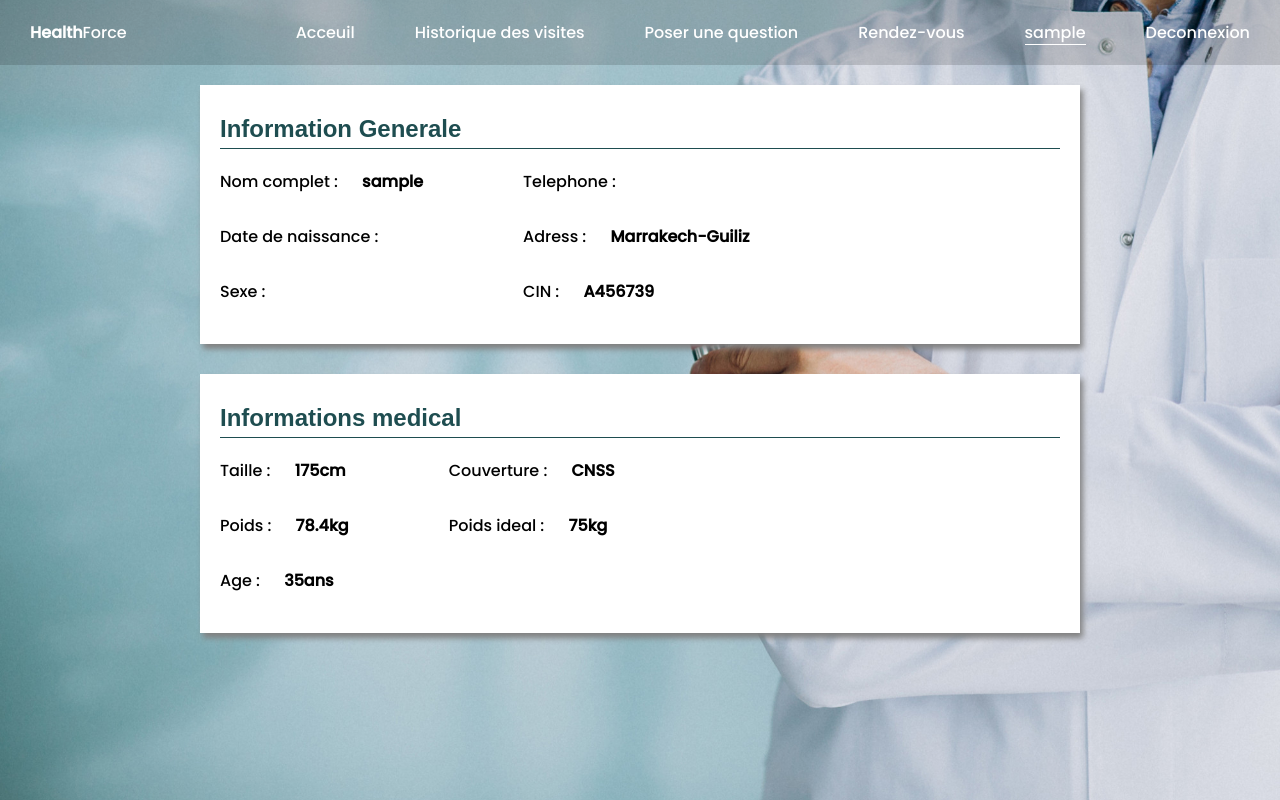
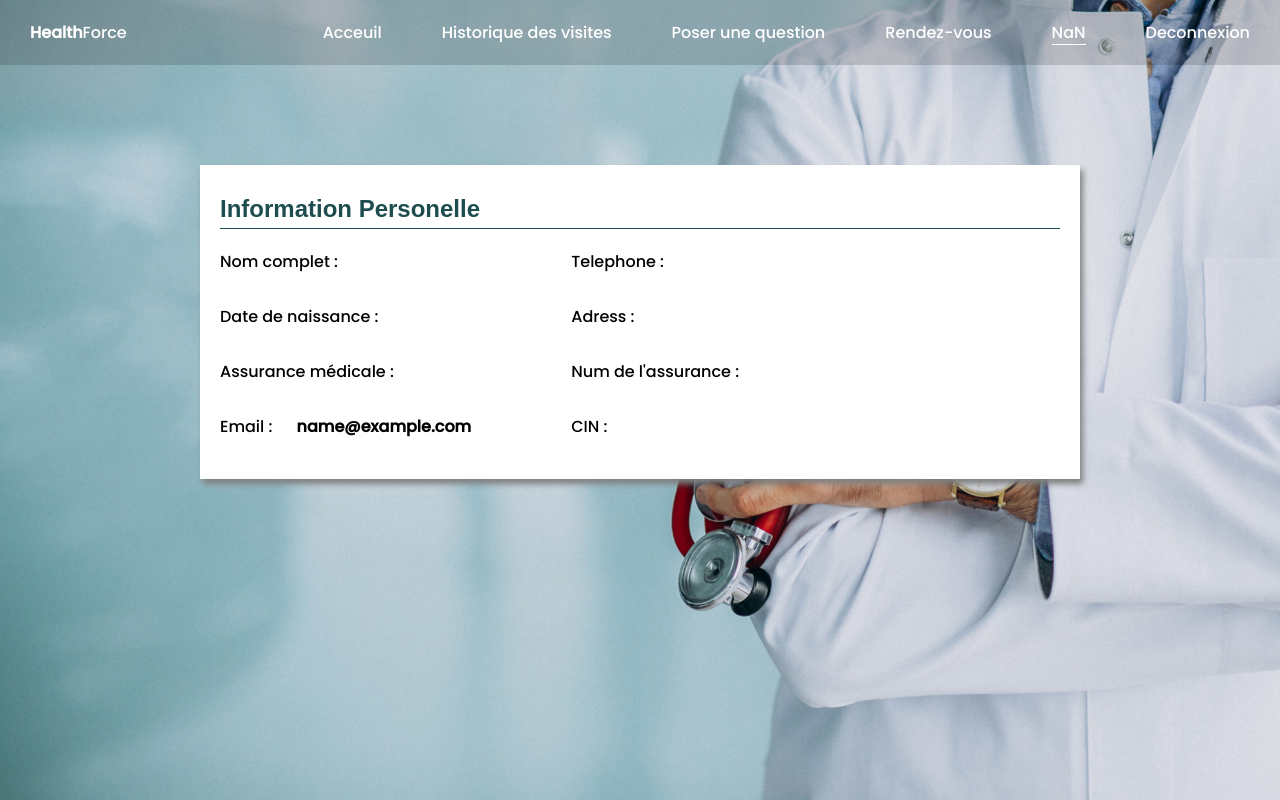
Before and after one commit to bader-t/HealthForce, a React (Create React App) app: page /profile in a window 1280 px wide. Built offline with nearby package versions, Linux system fonts and the light colour scheme; sample sign-in values are in the browser's storage.

Commit message:
some changes for hosting

```diff
--- a/src/components/navbar/Navbar.js
+++ b/src/components/navbar/Navbar.js
@@ -26,7 +26,9 @@ function Navbar(props) {
     setCurrentUser(undefined);
   };
 
-  const profile = currentUser ? currentUser.username : "";
+  const profile = currentUser
+    ? currentUser.first_name + currentUser.last_name
+    : "";
   const authentified = [
     {
       label: "Acceuil",
--- a/src/pages/home/Home.js
+++ b/src/pages/home/Home.js
@@ -26,7 +26,10 @@ const Home = () => (
         &nbsp;&nbsp;+212 5 23 24 12 45
       </div>
       <div>
-        réclamation <img src="./assets/chevron.svg" alt="chevron" />
+        réclamation
+        <Link to="/question">
+          <img src="./assets/chevron.svg" alt="chevron" />
+        </Link>
       </div>
     </div>
   </div>
--- a/src/pages/login/Login.js
+++ b/src/pages/login/Login.js
@@ -59,7 +59,7 @@ function Login() {
 
           <input
             type="text"
-            placeholder="nom complet.."
+            placeholder="E-mail.."
             name="username"
             value={username}
             onChange={onChangeUsername}
--- a/src/pages/profile/Profile.js
+++ b/src/pages/profile/Profile.js
@@ -11,69 +11,48 @@ const Profile = () => {
       <Navbar active="profile" status="authentified"></Navbar>
       <div className="profile">
         <div className="card-info">
-          <h2>Information Generale</h2>
+          <h2>Information Personelle</h2>
 
           <div className="col">
             <div className="First-col">
               <div className="prow">
-                Nom complet : <b>{user.username}</b>
+                Nom complet :{" "}
+                <b>
+                  {user.first_name} {user.last_name}
+                </b>
                 <br />
               </div>
               <div className="prow">
-                Date de naissance : <b>{user.date}</b>
+                Date de naissance : <b>{user.birth_date}</b>
+                <br />
+              </div>
+
+              <div className="prow">
+                Assurance médicale : <b>{user.assurance_medical}</b>
                 <br />
               </div>
               <div className="prow">
-                Sexe : <b>{user.genre}</b>
+                Email : <b>{user.email}</b>
                 <br />
               </div>
             </div>
             <div className="second-col">
               <div className="prow">
-                Telephone : <b>{user.telephone}</b>
+                Telephone : <b>{user.phone}</b>
                 <br />
               </div>
               <div className="prow">
-                Adress : <b>Marrakech-Guiliz</b>
+                Adress : <b>{user.adress}</b>
                 <br />
               </div>
               <div className="prow">
-                CIN : <b>A456739</b>
-                <br />
-              </div>
-            </div>
-          </div>
-        </div>
-
-        <div className="card-info">
-          <h2>Informations medical</h2>
-
-          <div className="col">
-            <div className="First-col">
-              <div className="prow">
-                Taille : <b>175cm</b>
+                Num de l'assurance : <b>{user.num_assurance}</b>
                 <br />
               </div>
               <div className="prow">
-                Poids : <b>78.4kg</b>
+                CIN : <b>{user.cin}</b>
                 <br />
               </div>
-              <div className="prow">
-                Age : <b>35ans</b>
-                <br />
-              </div>
-            </div>
-
-            <div className="second-col">
-              <div className="prow">
-                Couverture : <b>CNSS</b>
-                <br />
-              </div>
-              <div className="prow">
-                Poids ideal : <b>75kg</b>
-                <br />
-              </div>
-
             </div>
           </div>
         </div>
--- a/src/pages/profile/profile.css
+++ b/src/pages/profile/profile.css
@@ -20,7 +20,7 @@ b {
   box-shadow: 3px 5px 6px grey;
   background-color: white;
   padding: 10px 20px;
-  margin-bottom: 30px;
+  margin-top: 100px;
 }
 
 h2 {
--- a/src/services/auth.service.js
+++ b/src/services/auth.service.js
@@ -1,6 +1,6 @@
 import axios from "axios";
 
-const API_URL = "http://localhost:8080/api/auth/";
+const API_URL = "https://healthforce-back.herokuapp.com/api/auth/";
 
 const register = (username, email, password, telephone, date, genre) => {
   return axios.post(API_URL + "signup", {
```
